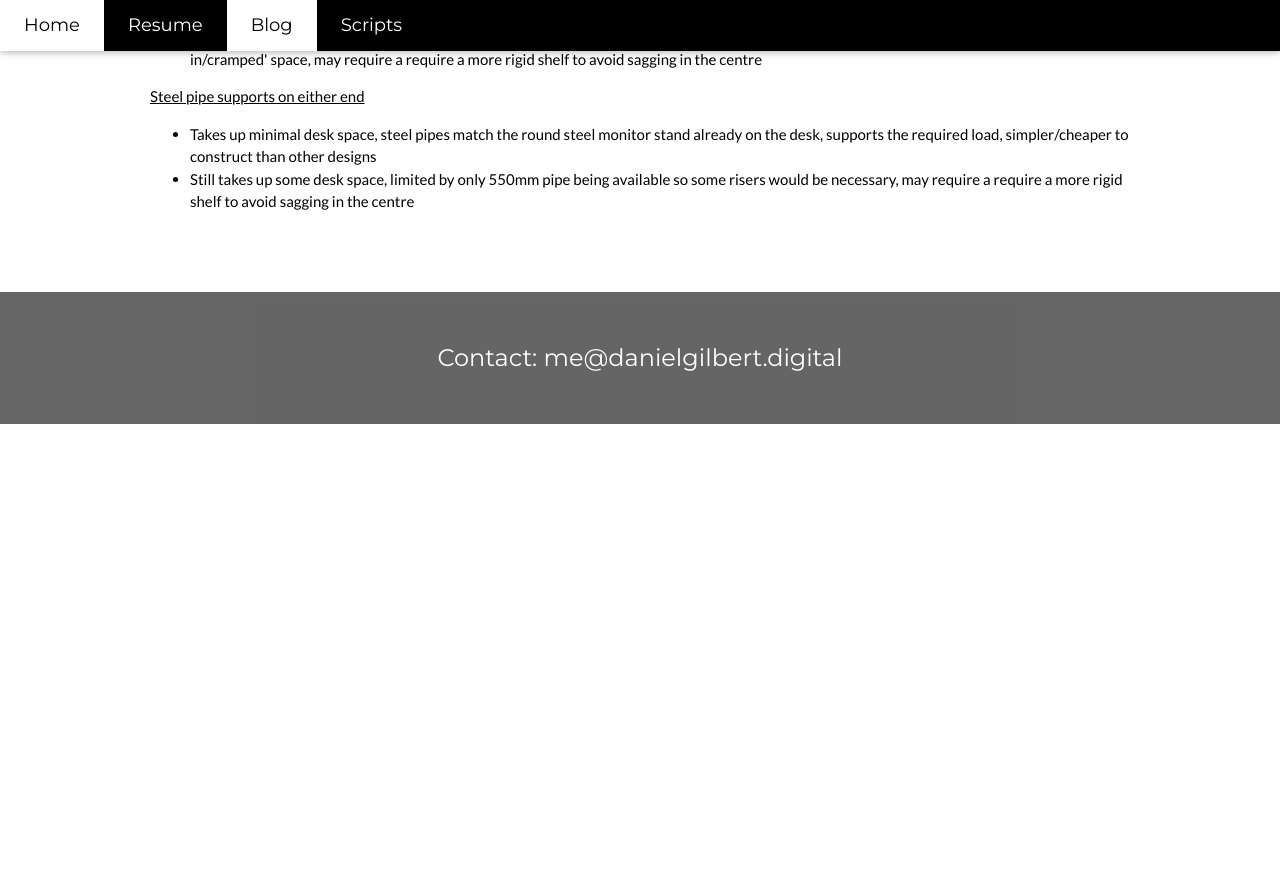
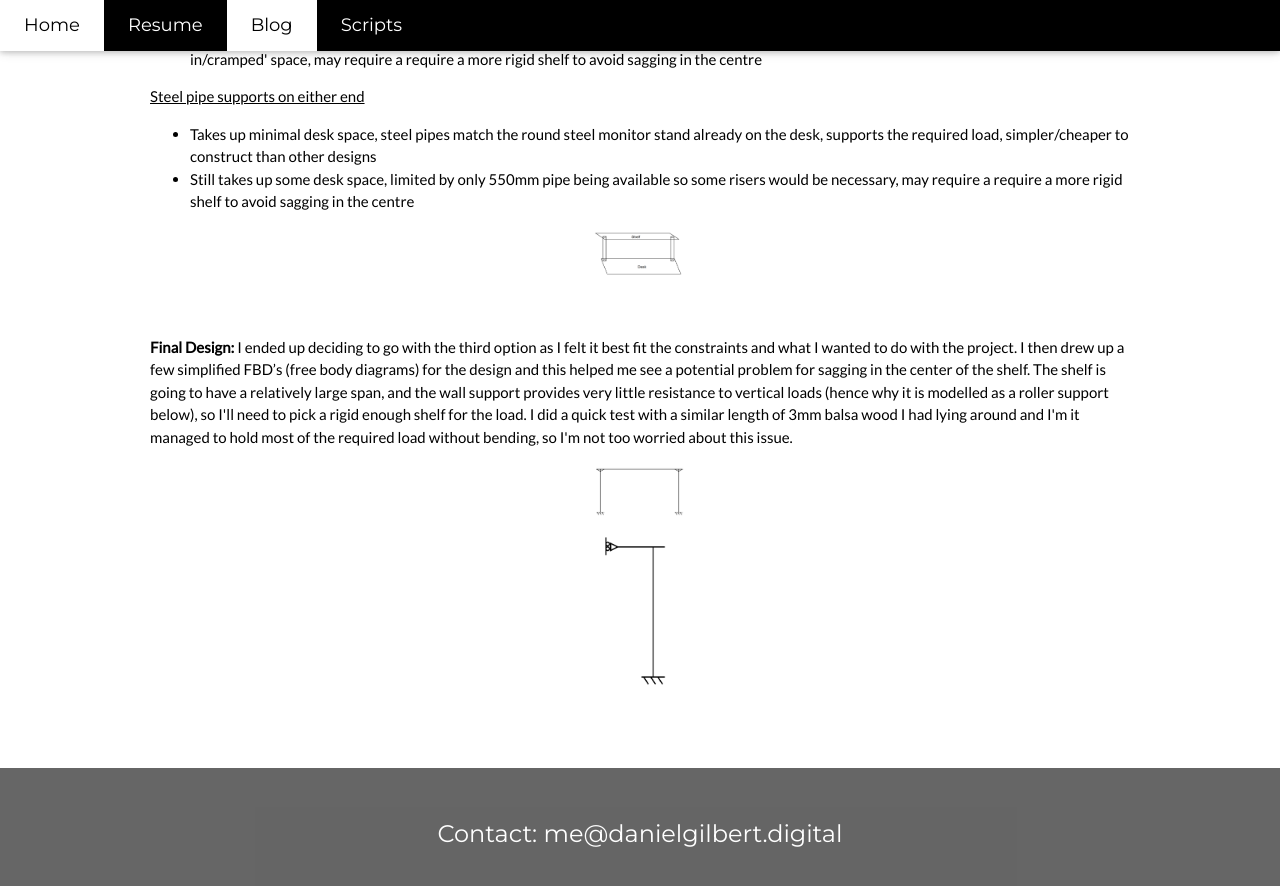
Before and after one commit to dmgilbert/dmgilbert.github.io, a Jekyll site: the page built from _posts/Project/2020-08-25-a-shelf-above-my-desk.markdown, in a window 1280 px wide and 900 px high, scrolled down 718 px. Shown: the top 886 px of the window. Built offline with Jekyll 4.4.1, drawn with Linux system fonts in a browser that asks for light colours; before the commit the page ends 1142 px from its top, so only the background shows below that.

Commit message:
Update 2020-08-25-a-shelf-above-my-desk.markdown

```diff
--- a/_posts/Project/2020-08-25-a-shelf-above-my-desk.markdown
+++ b/_posts/Project/2020-08-25-a-shelf-above-my-desk.markdown
@@ -28,6 +28,7 @@ __Designs:__
 - Saves desk space, doesn&#39;t require any metal working, aesthetically pleasing, easy to adjust to required dimensions
 - No drilling into the wall makes it very difficult to support the required load of the shelf and objects upon it, wall protective adhesive is expensive and can&#39;t hold much more than 3kg
 
+
 <ins> Trapezium steel frame supports mounted to desk </ins>
 
 - Would easily support the load, more aesthetically pleasing than a rectangular frame
@@ -37,3 +38,12 @@ __Designs:__
 
 - Takes up minimal desk space, steel pipes match the round steel monitor stand already on the desk, supports the required load, simpler/cheaper to construct than other designs
 - Still takes up some desk space, limited by only 550mm pipe being available so some risers would be necessary, may require a require a more rigid shelf to avoid sagging in the centre
+
+<div style="text-align: center"><img src="/assets/iso.png" width="100" /></div>
+
+<br/>
+
+__Final Design:__
+I ended up deciding to go with the third option as I felt it best fit the constraints and what I wanted to do with the project. I then drew up a few simplified FBD's (free body diagrams) for the design and this helped me see a potential problem for sagging in the center of the shelf. The shelf is going to have a relatively large span, and the wall support provides very little resistance to vertical loads (hence why it is modelled as a roller support below), so I&#39;ll need to pick a rigid enough shelf for the load. I did a quick test with a similar length of 3mm balsa wood I had lying around and I&#39;m it managed to hold most of the required load without bending, so I&#39;m not too worried about this issue.
+<div style="text-align: center"><img src="/assets/front.png" width="100" /></div>
+<div style="text-align: center"><img src="/assets/side.png" width="100" /></div>
```
